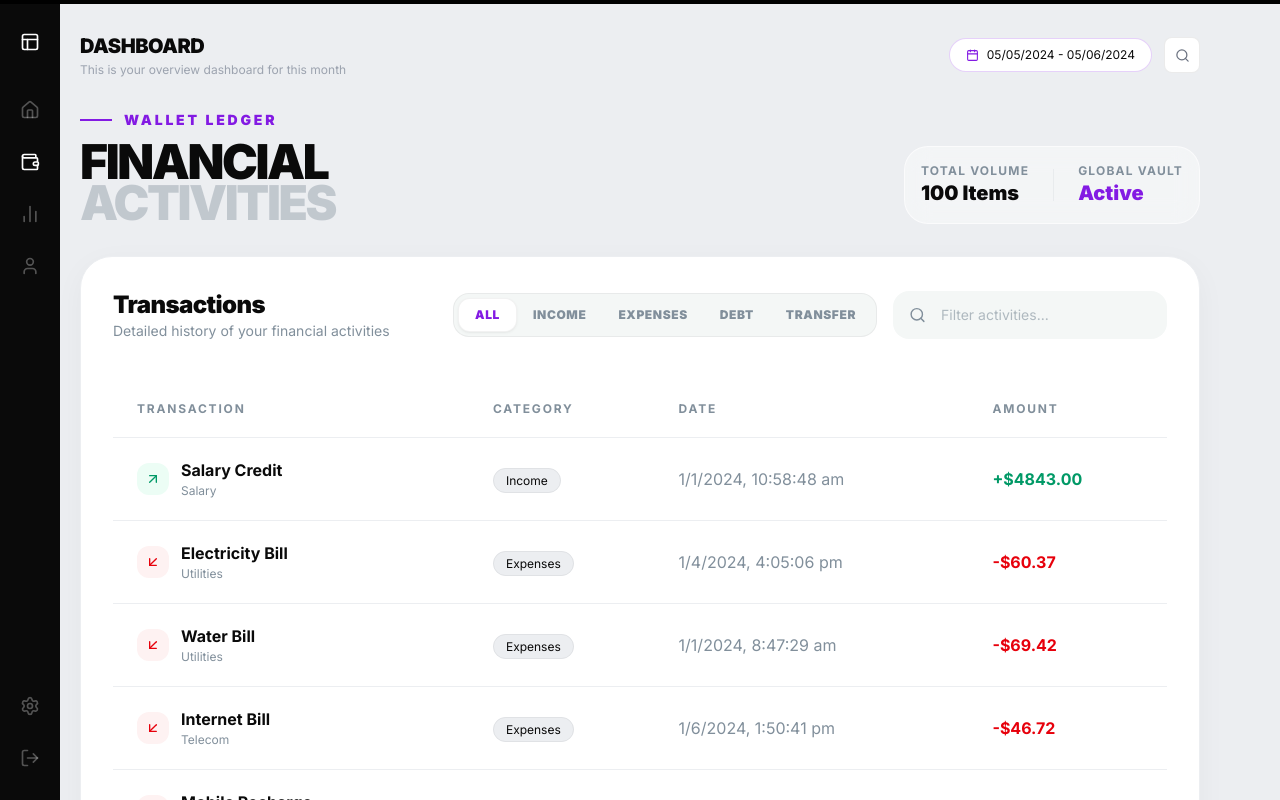
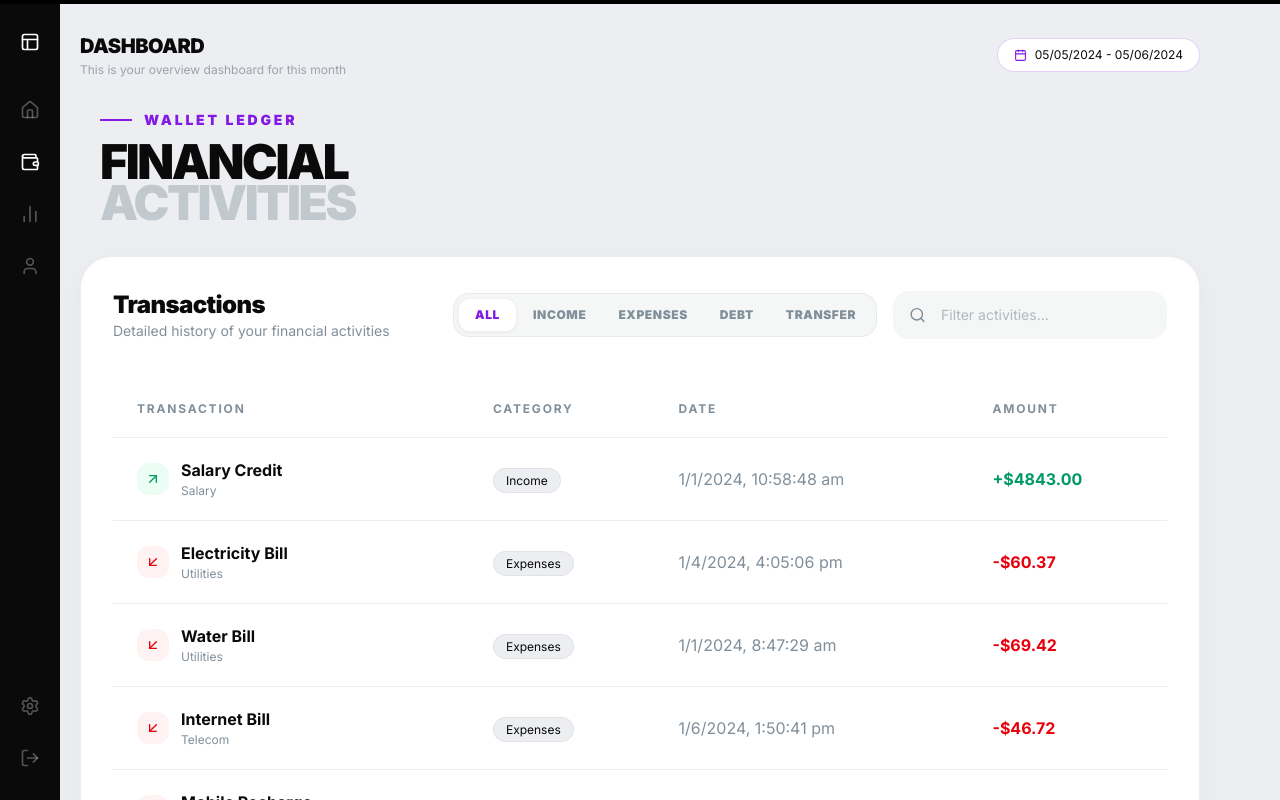
Before and after one commit to SOMASEKAR17/ZORVYN-FINANCE-DASHBOARD, a React (Create React App) app: page /transactions in a window 1280 px wide. Shown: the top 800 px of the page. Built offline with nearby package versions, Linux system fonts and the light colour scheme.

Commit message:
removed unwanted icons

```diff
--- a/src/components/dashboard/TopBar.jsx
+++ b/src/components/dashboard/TopBar.jsx
@@ -13,9 +13,6 @@ const TopBar = () => (
         <Calendar size={13} className="text-[#831AE3]" />
         <span>05/05/2024 - 05/06/2024</span>
       </div>
-      <button className="w-9 h-9 flex items-center justify-center bg-white border border-black/8 rounded-lg hover:border-[#831AE3]/30 hover:text-[#831AE3] transition-all">
-        <Search size={15} className="text-[#6B7280] group-hover:text-[#831AE3]" />
-      </button>
     </div>
   </div>
 );
--- a/src/pages/TransactionsPage.jsx
+++ b/src/pages/TransactionsPage.jsx
@@ -12,7 +12,7 @@ export default function TransactionsPage() {
       <main className="flex flex-col w-full min-h-screen md:pl-[60px] pb-20 md:pb-0">
         <TopBar />
         <div className="px-6 md:px-12 lg:px-20 pt-0 flex flex-col gap-8">
-          <header className="flex flex-col md:flex-row md:items-end md:justify-between gap-4">
+          <header className="flex ml-5 flex-col md:flex-row md:items-end md:justify-between gap-4">
             <div>
               <div className="flex items-center gap-3 text-[#831AE3] font-black uppercase text-sm tracking-[0.2em] mb-3">
                 <span className="w-8 h-[2px] bg-[#831AE3]"></span>
@@ -22,17 +22,6 @@ export default function TransactionsPage() {
                 Financial<br />
                 <span className="text-[#818F9B]/40">Activities</span>
               </h1>
-            </div>
-            <div className="bg-white/40 border border-white/60 p-4 rounded-3xl backdrop-blur-md flex items-center gap-6">
-              <div className="flex flex-col">
-                <span className="text-[#818F9B] text-xs font-bold uppercase tracking-widest">Total Volume</span>
-                <span className="text-xl font-black text-[#0A0A0A]">100 Items</span>
-              </div>
-              <div className="w-[1px] h-8 bg-[#818F9B]/10"></div>
-              <div className="flex flex-col">
-                <span className="text-[#818F9B] text-xs font-bold uppercase tracking-widest">Global Vault</span>
-                <span className="text-xl font-black text-[#831AE3]">Active</span>
-              </div>
             </div>
           </header>
 
```
